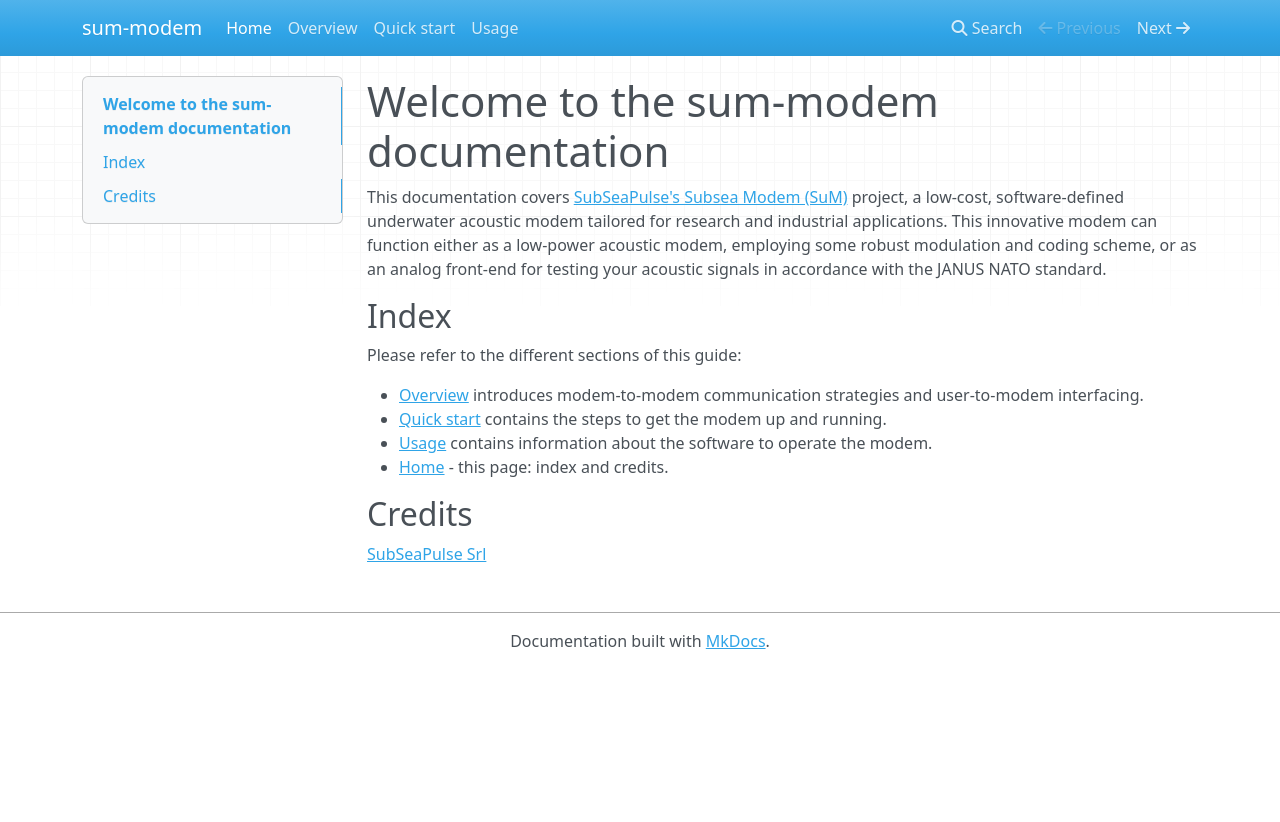
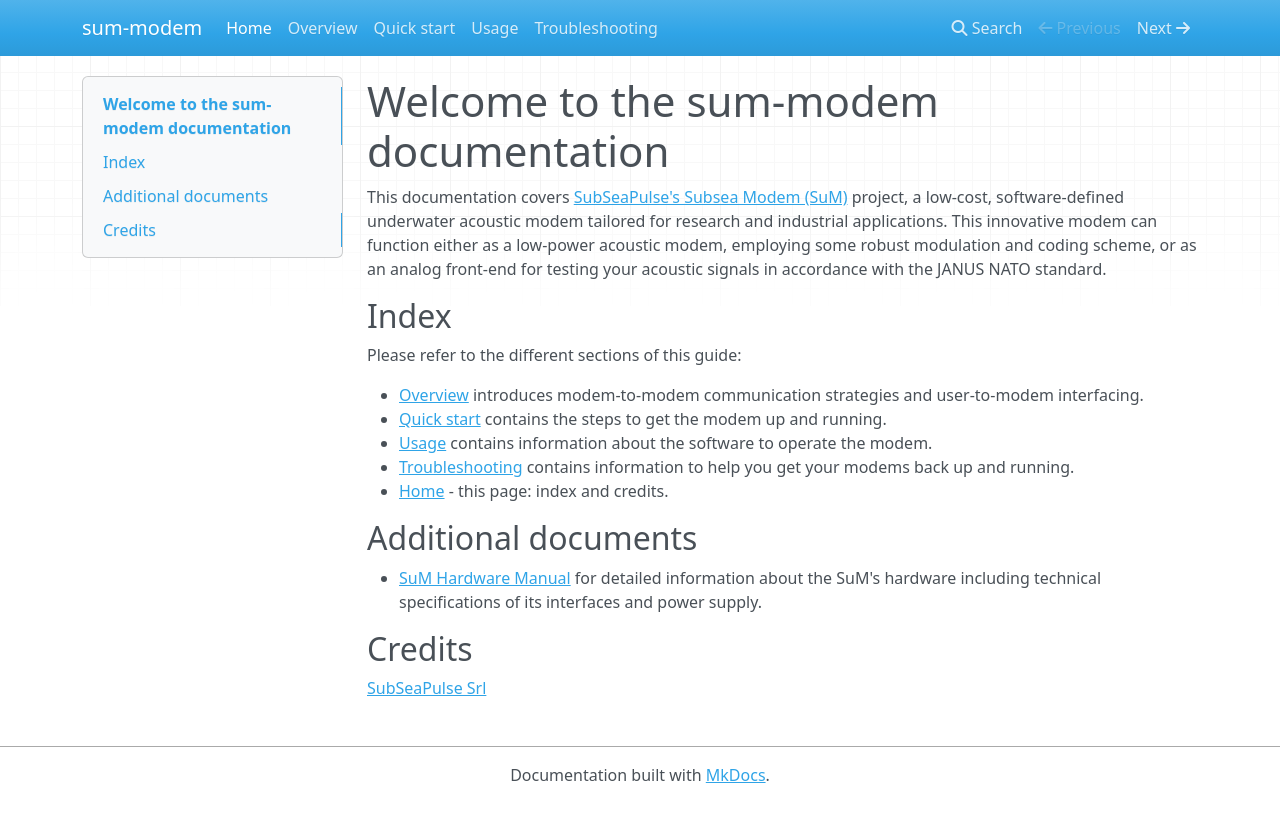
Before and after one commit to subseapulse/sum-doc, an MkDocs documentation site: the page built from docs/index.md, in a window 1280 px wide. Shown: the top 822 px of the page. Built offline with MkDocs 1.6.1, drawn with Linux system fonts in a browser that asks for light colours; nearby versions of some CDN libraries.

Commit message:
new Troubleshooting section

```diff
--- a/docs/index.md
+++ b/docs/index.md
@@ -8,7 +8,12 @@
 * [Overview](overview.md) introduces modem-to-modem communication strategies and user-to-modem interfacing.
 * [Quick start](quickstart.md) contains the steps to get the modem up and running.
 * [Usage](usage.md) contains information about the software to operate the modem.
+* [Troubleshooting](help.md) contains information to help you get your modems back up and running.
 * [Home](index.md) - this page: index and credits.
+
+## Additional documents
+
+* [SuM Hardware Manual](https://github.com/subseapulse/sum-doc/raw/master/SuM_HW_manual.pdf) for detailed information about the SuM's hardware including technical specifications of its interfaces and power supply.
 
 ## Credits
 
--- a/mkdocs.yml
+++ b/mkdocs.yml
@@ -4,3 +4,4 @@
   - Overview: overview.md
   - Quick start: quickstart.md
   - Usage: usage.md
+  - Troubleshooting: help.md
```
Also changed, not shown: docs/overview.md (+2 -2 lines), docs/quickstart.md (+1 -1 lines), docs/usage.md (+2 -0 lines).
